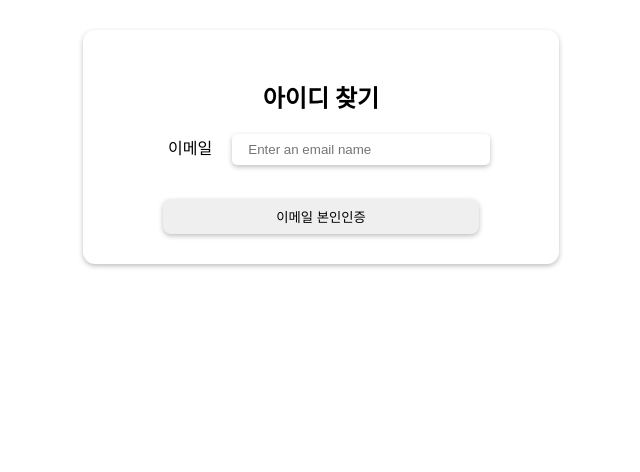
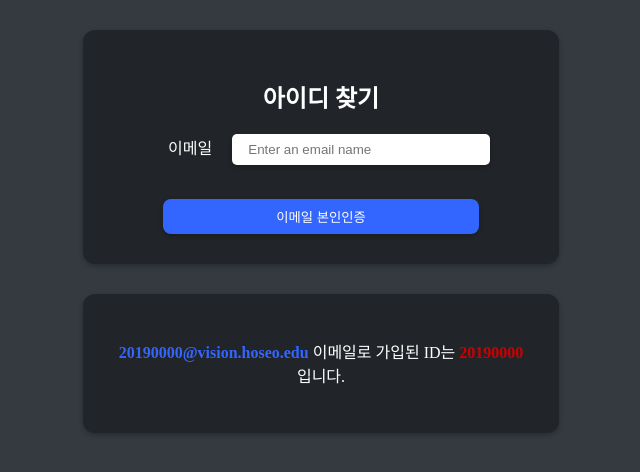
Before and after one commit to jjonghlee98/Routinee, a website: page findID.html in a window 1280 px wide. Shown: the whole page, without its empty margins (319-959 px from the left). Drawn offline with Linux system fonts and the light colour scheme.

Commit message:
applied new theme to login page

```diff
--- a/MemberEdit.css
+++ b/MemberEdit.css
@@ -1,6 +1,14 @@
 *
 {
-    transition: .6s;
+    transition: .37s;
+}
+
+body {
+    background-color: #343a40;
+}
+
+.MemberEditForm_ProfilePicture input {
+    background-color: white;
 }
 
 .MemberEditForm_main
@@ -10,6 +18,8 @@
     width: 33%;
     min-width: 22rem;
     max-width: 90%;
+    background-color: #212529;
+    color: white;
 }
 
 .MemberEditForm_control
@@ -101,12 +111,14 @@ input
     font-weight: bold;
     width: 15rem;
     box-shadow: 0 2px 5px rgba(0, 0, 0, 0.25);
+    background-color: #3366ff;
+    color: white;
 }
 
 .MemberEditForm_clear button:hover
 {
     cursor: pointer;
-    background-color: black;
+    background-color: #112255;
     color: white;
 }
 
@@ -125,11 +137,13 @@ input
     font-weight: bold;
     width: 15rem;
     box-shadow: 0 2px 5px rgba(0, 0, 0, 0.25);
+    background-color: #cc0000;
+    color: white;
 }
 .MemberEditForm_secession button:hover
 {
     cursor: pointer;
-    background-color: black;
+    background-color: #440000;
     color: white;
 }
 
--- a/findID.css
+++ b/findID.css
@@ -1,5 +1,9 @@
 * {
-  transition: .6s;
+  transition: .37s;
+}
+
+body {
+  background-color: #343a40;
 }
 
 h2 {
@@ -21,6 +25,8 @@ input {
   width: 33%;
   min-width: 22rem;
   max-width: 90%;
+  background-color: #212529;
+  color: white;
 }
 
 .find-ID__control {
@@ -39,11 +45,13 @@ label {
   border-radius: 8px;
   border-style: none;
   box-shadow: 0 2px 5px rgba(0, 0, 0, 0.25);
+  background-color: #3366ff;
+  color: white;
 }
 
 .find-ID__email button:hover {
   cursor: pointer;
-  background-color: black;
+  background-color: #112255;
   color: white;
 }
 
@@ -52,9 +60,29 @@ label {
   border-radius: 12px;
 }
 
-
 button:hover {
   cursor: pointer;
-  background-color: black;
+  background-color: #112255;
   color: white;
 }
+
+.resultbox {
+  padding: 1.85rem;
+  margin: 1.85rem auto;
+  width: 33%;
+  min-width: 22rem;
+  max-width: 90%;
+  background-color: #212529;
+  color: white;
+  text-align: center;
+}
+
+.result__email {
+  color: #3366ff;
+  font-weight: bold;
+}
+
+.result__id {
+  color: #cc0000;
+  font-weight: bold;
+}
--- a/findID.html
+++ b/findID.html
@@ -22,8 +22,8 @@
             </form>
     </div>
 
-    <div class="result">
-
+    <div class="resultbox card">
+        <p class="result"><span class="result__email">20190000@vision.hoseo.edu</span> 이메일로 가입된 ID는 <span class="result__id">20190000</span>입니다.</p>
     </div>
 </body>
 </html>
--- a/findPassword.css
+++ b/findPassword.css
@@ -1,11 +1,17 @@
 * {
-  transition: .6s;
+  transition: .37s;
+}
+
+body {
+  background-color: #343a40;
 }
 
 .find-pw__main {
   margin: 2rem auto;
   width: 25rem;
   padding: 2rem;
+  background-color: #212529;
+  color: white;
   border-radius: 12px;
   box-shadow: 0 2px 5px rgba(0, 0, 0, 0.25);
   /* max-width: 33%; */
@@ -32,10 +38,10 @@ label {
 
 input {
   width:  14rem;
-  padding: 0.25rem 0.5rem;
+  padding: 0.4rem 0.5rem;
   border-style: none;
-  /* border-radius: 5px; */
-  border-bottom: 1px solid black;
+  border-radius: 5px;
+  /*border-bottom: 1px solid black;*/
   margin-bottom: 2rem;
 }
 
@@ -44,11 +50,13 @@ button {
   border-style: none;
   border-radius: 5px;
   font-weight: bold;
+  background-color: #3366ff;
+  color: white;
 }
 
 button:hover {
   cursor: pointer;
-  background-color:rgba(0, 0, 0, 0.9);
+  background-color:#112255;
   color: white;
 }
 
@@ -71,7 +79,7 @@ input:hover {
 input:focus {
   transition: none;
   outline:none;
-  border-bottom: 1px solid blue;
+  /*border-bottom: 1px solid blue;*/
 }
 
 .find-pw__button button {
--- a/freeboard.css
+++ b/freeboard.css
@@ -20,7 +20,7 @@
 }
 
 .dash_content {
-
+  background-color: #343a40;
 }
 
 .board-menu {
--- a/login.css
+++ b/login.css
@@ -4,7 +4,7 @@ h2 {
 
 .login-form__main {
     padding: 1rem;
-    margin: 2rem auto;
+    margin: 5rem auto;
     width: 30%;
     min-width: 19rem;
     max-width: 90%;
@@ -23,12 +23,15 @@ h2 {
     border-radius: 8px;
     border-style: none;
     box-shadow: 0 2px 5px rgba(0, 0, 0, 0.25);
+    transition: .37s;
+    background-color: #3366ff;
+    font-weight: bold;
+    color: white;
 }
 
 .login-form__button button:hover {
     cursor: pointer;
-    background-color: black;
-    color: white;
+    background-color: #112255;
 }
 
 input {
@@ -69,6 +72,7 @@ input {
 .login-menu div a {
     text-decoration: none;
     font-size: 0.9rem;
+    color: #a5a5a5;
 }
 
 .login-menu div:nth-last-child(1) {
@@ -78,4 +82,13 @@ input {
 .card {
     box-shadow: 0 2px 5px rgba(0, 0, 0, 0.25);
     border-radius: 12px;
+    background-color: #212529;
 }
+
+body {
+    background-color: #343a40;
+}
+
+.card h2 {
+    color: white;
+}
--- a/signup.css
+++ b/signup.css
@@ -1,16 +1,19 @@
 * {
-  transition: 0.5s;
+  transition: 0.37s;
+}
+body {
+  background-color: #343a40;
 }
 .submit-main {
   border-radius: 12px;
   box-shadow: 0 2px 5px 0 rgba(0, 0, 0, 0.25);
   margin: 2rem auto;
-  padding: 2rem;
+  padding: 2.5rem;
   width: 19.5rem;
   display: flex;
   flex-direction: column;
   align-items: center;
-  background-color: #4361ee;
+  background-color: #212529;
   margin-top: 4rem;
 }
 
@@ -47,10 +50,12 @@ input {
   border-radius: 5px;
   padding: 0.5rem 0.5rem;
   font-weight: bold;
+  background-color: #3366ff;
+  color: white;
 }
 
 .submit-button button:hover {
-  background-color: #03045e;
+  background-color: #112255;
   color: white;
   cursor: pointer;
 }
@@ -65,10 +70,12 @@ input {
   border-radius: 5px;
   width: 3.6rem;
   padding-bottom: 0.5rem;
+  color: white;
+  background-color: #3366ff;
 }
 
 .submit-confirm button:hover {
-  background-color: #03045e;
+  background-color: #112255;
   color: white;
   cursor: pointer;
 }
```
Also changed, not shown: signup.html (+4 -4 lines).
